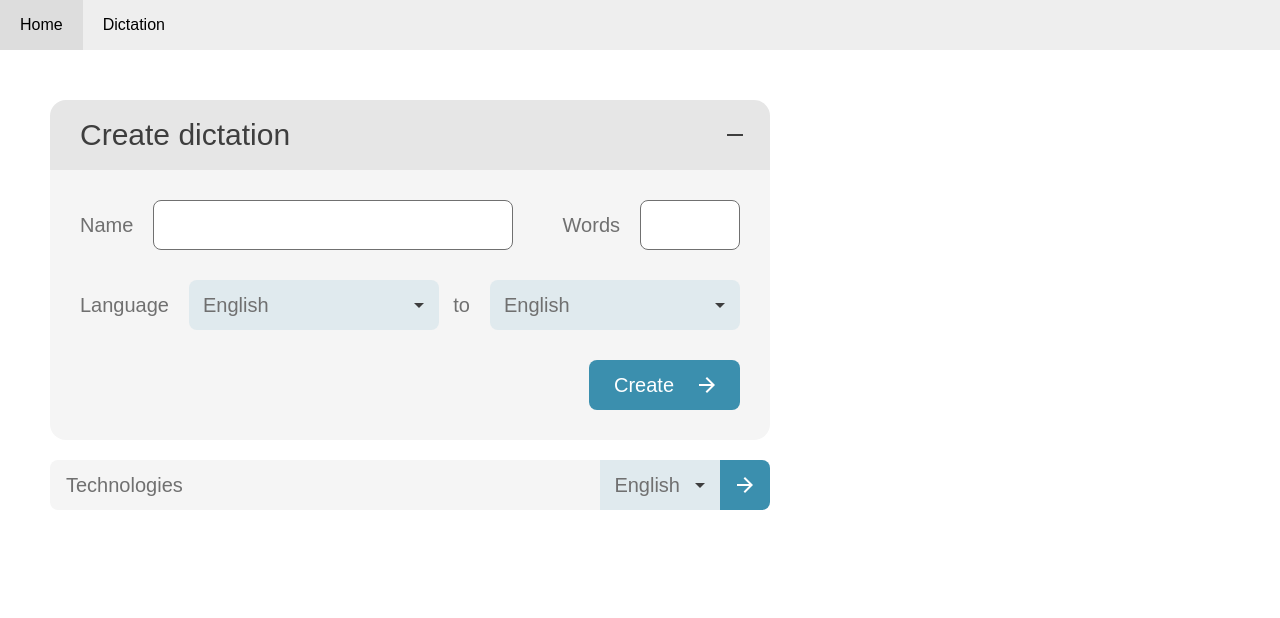
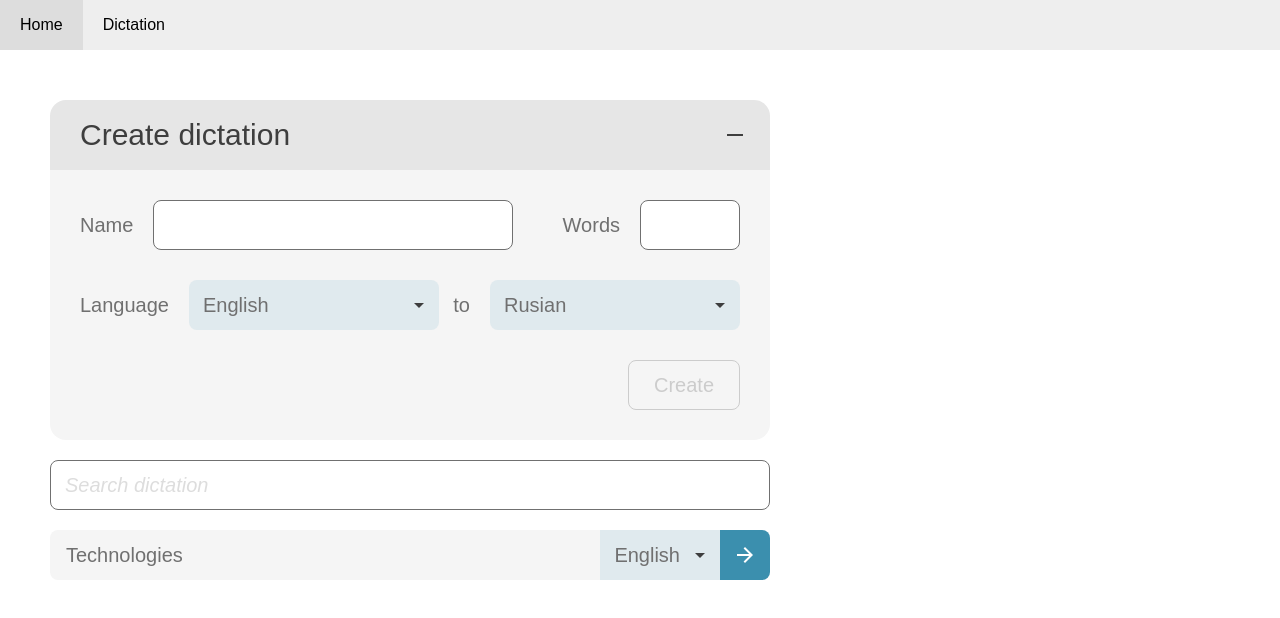
Before and after one commit to YurySosnov/cw, a Vue app: page /dictation in a window 1280 px wide. Shown: the top 618 px of the page. Built offline with nearby package versions, Linux system fonts and the light colour scheme.

Commit message:
Select lang for new dictation Events

```diff
--- a/src/components/dictation/List.vue
+++ b/src/components/dictation/List.vue
@@ -1,5 +1,8 @@
 <template>
     <div class="list">
+        <div class="dict-list-search">
+            <input class="ui-input" placeholder="Search dictation" type="text">
+        </div>
         <ListItem
             v-for="(item,index) in items"
             :key="'dict-list-item-' + index"
@@ -37,4 +40,13 @@ export default {
         width: 720px;
     }
 }
+.dict-list-search {
+    width: 100%;
+    margin-bottom: 20px;
+    input {
+        display: block;
+        width: 100%;
+        position: relative;
+    }
+}
 </style>
--- a/src/components/dictation/ListItem.vue
+++ b/src/components/dictation/ListItem.vue
@@ -1,8 +1,11 @@
 <template>
     <div class="dict-list-item">
         <div class="title">{{ title }}</div>
-        <UiSelect :selectData="selectData"></UiSelect>
-        <button class="button arrow start"></button>
+        <UiSelect
+            :list="langList"
+            :htmlClass="'dict-item-select'"
+            :rounded="false"></UiSelect>
+        <button class="ui-button arrow start"></button>
     </div>
 </template>
 
@@ -24,21 +27,17 @@ export default {
             'en' : 'English',
             'ru' : 'Russian'
         };
-        let selectData = {
-            htmlClass: 'dict-item-select',
-            list: [],
-            rounded: false
-        };
+        let langList = []
         this.langs.forEach(langItem => {
             if (typeof possibleLangs[langItem] !== 'undefined') {
-                selectData.list.push({
+                langList.push({
                     value: langItem,
                     text: possibleLangs[langItem]
                 });
             }
         });
         return {
-            selectData: selectData,
+            langList: langList,
         }
     }
 }
@@ -65,7 +64,7 @@ export default {
         color: @text_color;
         padding: 0 16px;
     }
-    .button.start {
+    .ui-button.start {
         border-top-left-radius: 0;
         border-bottom-left-radius: 0;
         padding: 0;
--- a/src/components/dictation/newInner.vue
+++ b/src/components/dictation/newInner.vue
@@ -14,18 +14,24 @@
             <div class="ui-block">
                 <div class="ui-block-name">Language</div>
                 <UiSelect
-                    :selectData="firstLangSelectData"
-                    :htmlClass="firstLangSelectData.HtmlClass"></UiSelect>
+                    :list="langLists[0]"
+                    :htmlClass="'select-lang'"
+                    :emitName="'setFirstLang'"
+                    :update="'applyFirstLang'"
+                    @setFirstLang="setFirstLang"></UiSelect>
             </div>
             <div class="ui-block">
                 <div class="ui-block-name">to</div>
                 <UiSelect
-                    :selectData="secondLangSelectData"
-                    :htmlClass="secondLangSelectData.HtmlClass"></UiSelect>
+                    :list="langLists[1]"
+                    :htmlClass="'select-lang'"
+                    :emitName="'setSecondLang'"
+                    :update="'applySecondLang'"
+                    @setSecondLang="setSecondLang"></UiSelect>
             </div>
         </div>
         <div class="ui-line ui-line-last ui-line-align-right">
-            <button class="button arrow">Create</button>
+            <button class="ui-button arrow" :class="{'disabled':!createEnabled}">Create</button>
         </div>
     </div>
 </template>
@@ -38,39 +44,70 @@ export default {
     components: {
         UiSelect
     },
+    props: {
+
+    },
+    methods: {
+        setLang: function(value,num) {
+            let num2 = (num === 0) ? 1 : 0;
+            this.langLists[num].forEach(lang => {
+                if (lang.value === value) {
+                    lang.selected = true;
+                    this.langs[num] = value;
+                } else {
+                    lang.selected = false;
+                }
+            });
+            this.langLists[num2].forEach(lang => {
+                if (lang.value !== value) {
+                    lang.selected = true;
+                    this.langs[num2] = lang.value;
+                    return true;
+                }
+            });
+            this.firstLang = this.langs[0];
+            this.secondLang = this.langs[1];
+        },
+        setFirstLang: function(value) {
+            this.setLang(value,0);
+            this.$root.$emit('applySecondLang',this.secondLang);
+        },
+        setSecondLang: function(value) {
+            this.setLang(value,1);
+            this.$root.$emit('applyFirstLang',this.firstLang);
+        },
+    },
     data: function() {
-        return {
-            firstLangSelectData: {
-                htmlClass: 'select-lang',
-                list: [
+        let langList = [
             {
                 text: 'English',
-                        selected: true,
                 value: 'en'
             },
             {
                 text: 'Rusian',
-                        selected: false,
                 value: 'ru'
             }
-                ]
+        ];
+        let langLists = [
+            langList,
+            langList
+        ];
+
+        let langs = [
+            langList[0].value,
+            langList[1].value
+        ];
+        return {
+            langs: [],
+            firstLang: langs[0],
+            secondLang: langs[1],
+            langLists: langLists,
+            createEnabled: false,
+        };
     },
-            secondLangSelectData: {
-                htmlClass: 'select-lang',
-                list: [
-                    {
-                        text: 'English',
-                        selected: true,
-                        value: 'en'
-                    },
-                    {
-                        text: 'Rusian',
-                        selected: false,
-                        value: 'ru'
-                    }
-                ]
-            }
-        };
+    mounted: function() {
+        this.$root.$emit('applyFirstLang',this.firstLang);
+        this.$root.$emit('applySecondLang',this.secondLang);
     }
 }
 </script>
--- a/src/components/uiElements/select.vue
+++ b/src/components/uiElements/select.vue
@@ -1,17 +1,17 @@
 <template>
     <span
         class="select"
-        :class="[selectData.htmlClass,{'expanded':expanded},{'rounded':rounded}]">
+        :class="[htmlClass,{'expanded':expanded},{'rounded':rounded}]">
         <button
             class="select-field"
-            @click="expand()"
-            >{{ title }}</button>
+            @click="expand()">{{ title }}</button>
         <div class="select-list">
             <div
                 class="select-item"
-                v-for="(item,index) in selectData.list"
+                v-for="(item,index) in selectList"
                 :key="'select-item-' + index"
-                :data-value="item.value">{{ item.text }}</div>
+                :data-value="item.value"
+                @click="change(item.value)">{{ item.text }}</div>
         </div>
     </span>
 </template>
@@ -20,35 +20,75 @@
 export default {
     name: 'UiSelect',
     props: {
-        selectData: Object
+        list: {
+            type: Array,
+            default: function() {
+                return [];
+            }
+        },
+        emitName: String,
+        rounded: {
+            type: Boolean,
+            default: function() {
+                return true;
+            }
+        },
+        htmlClass: {
+            type: String,
+            default: function() {
+                return '';
+            }
+        },
+        update: {
+            type: String,
+            default: function() {
+                return '';
+            }
+        }
     },
     methods: {
-        getTitle: function() {
-            let title = this.selectData.list[0].text;
-            this.selectData.list.forEach(function(item){
-                if (typeof item.selected !== 'undefined' &&
-                    item.selected === true) {
-                    title = item.text;
+        expand: function() {
+            this.expanded = !this.expanded;
+        },
+        setValue: function(value) {
+            this.list.forEach(item => {
+                if (item.value === value) {
+                    item.selected = true;
+                    this.title = item.text;
+                } else {
+                    item.selected = false;
                 }
             });
-            return title;
         },
-        getList: function() {
-            this.selectData.list;
-        },
-        expand: function() {
-            this.expanded = !this.expanded;
+        change: function(value,isEmit = true) {
+            this.expanded = false;
+            this.setValue(value);
+            if (isEmit) this.$emit(this.emitName,value);
         }
     },
     data: function() {
-        let rounded = true;
-        rounded = (typeof this.selectData.rounded === 'boolean')
-            ? this.selectData.rounded
-            : true;
+        let title = (this.list.length > 0) ? this.list[0].text : '';
+        let selectList = [];
+        this.list.forEach(item => {
+            if (typeof item.selected === 'undefined') {
+                item.selected = false;
+            }
+            selectList.push(item);
+        });
         return {
-            title: this.getTitle(),
+            title: title,
             expanded: false,
-            rounded: rounded
+            selectList: selectList
+        }
+    },
+    beforeMount: function() {
+
+    },
+    mounted: function() {
+        if (this.update !== '') {
+            this.$root.$on(this.update, value => {
+                this.setValue(value);
+            });
         }
     }
 }
@@ -84,6 +124,7 @@ export default {
         border-radius: @border_radius_middle;
         margin-top: 2px;
         box-shadow: 0 6px 10px rgba(0,0,0,.3);
+        z-index: 10;
         .select-item {
             padding: 0 14px;
             height: @ui_height;
--- a/src/styles/_variables.less
+++ b/src/styles/_variables.less
@@ -5,9 +5,12 @@
 @border: 1px solid @border_color;
 
 @ui_height: 50px;
+
 @ui_blue: #3B8FAE;
 @ui_light_blue: #E0EAEE;
 @ui_green: #68C264;
+
+@ui_color_disabled: #ccc;
 
 @text_color: #707070;
 @font_size: 20px;
--- a/src/styles/main.less
+++ b/src/styles/main.less
@@ -27,6 +27,7 @@ body {
     flex-wrap: nowrap;
     flex-direction: row;
     background-color: #eee;
+    z-index: 20;
     .nav-item {
         height: 50px;
         line-height: 50px;
@@ -62,6 +63,8 @@ body {
         color: @text_color;
         padding-right: 20px;
     }
+}
+
 .ui-input {
     color: @text_color;
     height: @ui_height;
@@ -70,10 +73,13 @@ body {
     background-color: #fff;
     padding: 0 14px;
     font-size: @font_size;
+    &::placeholder {
+        font-style: italic;
+        color: #ddd;
     }
 }
 
-.button {
+.ui-button {
     height: @ui_height;
     padding: 0 25px;
     color: #fff;
@@ -82,12 +88,25 @@ body {
     background-color: @ui_blue;
     border-radius: @border_radius_middle;
     cursor: pointer;
+    &.disabled {
+        background-color: transparent;
+        color: @ui_color_disabled;
+        border: 1px solid @ui_color_disabled;
+        cursor: default;
+        &:hover {
+            background-color: transparent;
+        }
+    }
     &.arrow {
         background-repeat: no-repeat;
         background-position: right 25px center;
         background-size: 16px;
         padding-right: 66px;
         background-image: url('../assets/button-arrow.svg');
+        &.disabled {
+            background-image: none;
+            padding-right: 25px;
+        }
     }
     &:hover {
         background-color: @ui_green;
```
Lines whose indentation alone changed are shown as unchanged.
